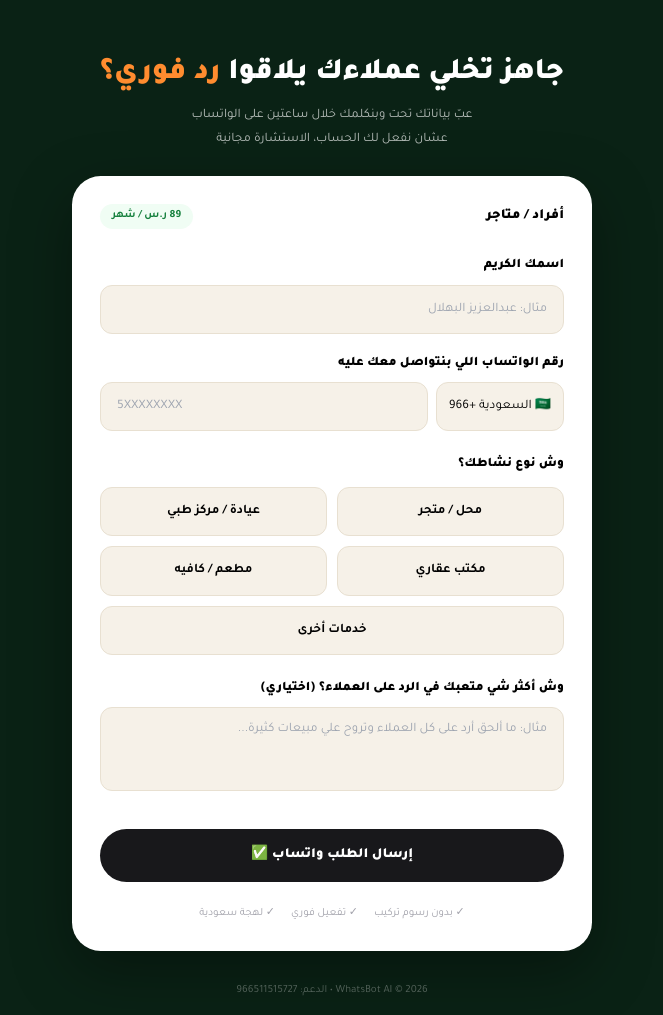
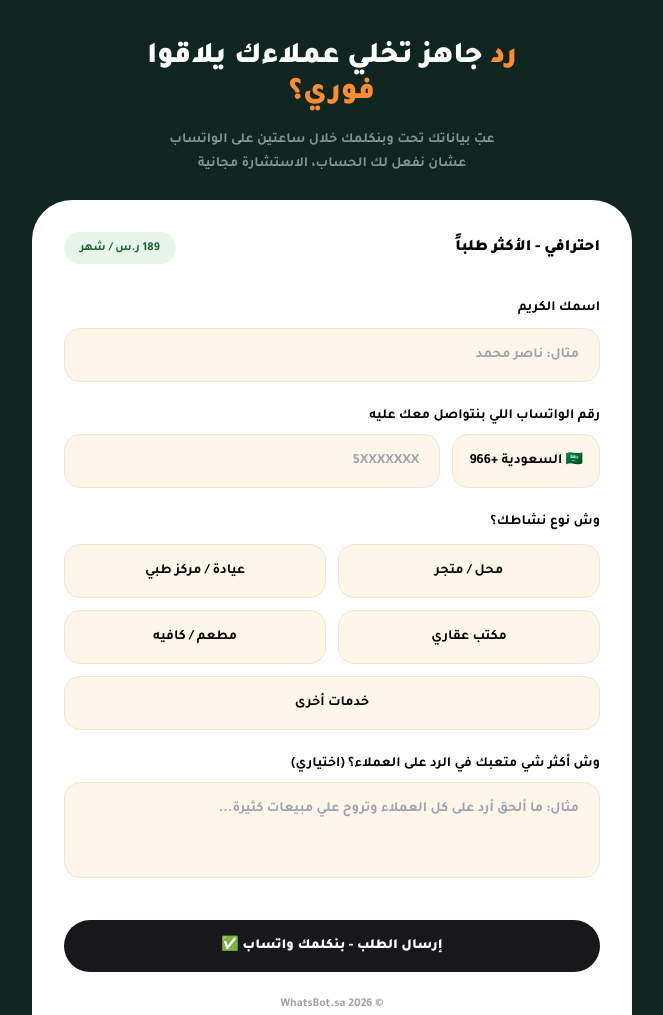
Before and after one commit to 3zo900/whatsbot, a website: page public/order.html in a window 1280 px wide. Shown: the top 1015 px of the page, without its empty margins (308-971 px from the left). Drawn offline with nearby package versions, Linux system fonts and the light colour scheme.

Commit message:
Update order.html

```diff
--- a/public/order.html
+++ b/public/order.html
@@ -2,103 +2,50 @@
 <html lang="ar" dir="rtl">
 <head>
 <meta charset="UTF-8"><meta name="viewport" content="width=device-width,initial-scale=1">
-<title>طلب اشتراك - WhatsBot AI</title>
+<title>إتمام الاشتراك - WhatsBot</title>
 <script src="https://cdn.tailwindcss.com"></script>
-<link href="https://fonts.googleapis.com/css2?family=Tajawal:wght@400;700;800;900&display=swap" rel="stylesheet">
-<style>body{font-family:'Tajawal',sans-serif;background:#0a2215}</style>
+<link href="https://fonts.googleapis.com/css2?family=Tajawal:wght@700;800;900&display=swap" rel="stylesheet">
+<style>body{font-family:Tajawal;background:#0f2620}</style>
 </head>
-<body class="min-h-screen p-4 md:p-8">
-<div class="max-w-[520px] mx-auto">
+<body class="min-h-screen">
 
-<!-- الهيدر -->
-<div class="text-center text-white py-6">
-<h1 class="text-[26px] md:text-[30px] font-black leading-[1.2]">
-جاهز تخلي عملاءك يلاقوا <span class="text-[#ff8c2f]">رد فوري؟</span>
-</h1>
-<p class="text-white/70 text-[13px] mt-3 leading-6">
-عبّ بياناتك تحت وبنكلمك خلال ساعتين على الواتساب<br>عشان نفعل لك الحساب، الاستشارة مجانية
-</p>
+<div class="bg-[#0f2620] text-center pt-10 pb-8 px-6">
+<h1 class="text-2xl md:text-3xl font-black leading-tight"><span class="text-[#ff8c32]">رد</span> <span class="text-white">جاهز تخلي عملاءك يلاقوا</span><br><span class="text-[#ff8c32]">فوري؟</span></h1>
+<p class="text-white/50 text-sm mt-4 leading-6 max-w-md mx-auto">عبّ بياناتك تحت وبنكلمك خلال ساعتين على الواتساب<br>عشان نفعل لك الحساب، الاستشارة مجانية</p>
 </div>
 
-<!-- الكارد -->
-<div class="bg-white rounded-[1.8rem] p-6 md:p-7 shadow-[0_20px_60px_rgba(0,0,0,.35)]">
+<div class="bg-white rounded-t-[2.5rem] p-6 md:p-8 max-w-[600px] mx-auto -mt-2 min-h-screen">
 
-<div class="flex justify-between items-center mb-6">
-<div class="font-black text-sm">أفراد / متاجر</div>
-<div id="pPrice" class="text-[11px] bg-[#f0fdf4] text-green-700 px-3 py-1 rounded-full font-bold">89 ر.س / شهر</div>
+<div class="flex justify-between items-center mb-8">
+<div class="font-black">احترافي - الأكثر طلباً</div>
+<div class="bg-[#e8f5e9] text-[#166534] text-xs px-4 py-2 rounded-full font-bold">189 ر.س / شهر</div>
 </div>
 
-<label class="text-[13px] font-black">اسمك الكريم</label>
-<input id="name" placeholder="مثال: عبدالعزيز البهلال" class="w-full mt-2 bg-[#f6f1e8] border border-[#e8e0d1] rounded-[12px] px-4 py-3.5 text-[13px] focus:outline-none focus:border-[#22c55e]">
+<label class="font-bold text-sm">اسمك الكريم</label>
+<input placeholder="مثال: ناصر محمد" class="w-full bg-[#fdf6e9] border border-[#f0e6d3] rounded-2xl px-5 py-4 mt-2 text-sm focus:outline-none focus:border-zinc-900 placeholder:text-zinc-400">
 
-<label class="text-[13px] font-black mt-5 block">رقم الواتساب اللي بنتواصل معك عليه</label>
-<div class="flex gap-2 mt-2">
-<div class="bg-[#f6f1e8] border border-[#e8e0d1] rounded-[12px] px-3 py-3.5 text-[13px] flex items-center gap-2">
-🇸🇦 السعودية +966
-</div>
-<input id="phone" placeholder="5XXXXXXXX" class="flex-1 bg-[#f6f1e8] border border-[#e8e0d1] rounded-[12px] px-4 py-3.5 text-[13px] ltr text-left focus:outline-none focus:border-[#22c55e]" dir="ltr">
+<label class="font-bold text-sm mt-6 block">رقم الواتساب اللي بنتواصل معك عليه</label>
+<div class="flex gap-3 mt-2">
+<div class="bg-[#fdf6e9] border border-[#f0e6d3] rounded-2xl px-4 py-4 text-sm flex items-center gap-2">🇸🇦 السعودية +966</div>
+<input placeholder="5XXXXXXX" class="flex-1 bg-[#fdf6e9] border border-[#f0e6d3] rounded-2xl px-5 py-4 text-sm focus:outline-none">
 </div>
 
-<label class="text-[13px] font-black mt-6 block">وش نوع نشاطك؟</label>
-<div class="grid grid-cols-2 gap-2.5 mt-3">
-<button type="button" onclick="setType(this,'محل / متجر')" class="type-btn bg-[#f6f1e8] border border-[#e8e0d1] rounded-[12px] py-3.5 text-[13px] font-bold hover:border-zinc-900">محل / متجر</button>
-<button type="button" onclick="setType(this,'عيادة / مركز طبي')" class="type-btn bg-[#f6f1e8] border border-[#e8e0d1] rounded-[12px] py-3.5 text-[13px] font-bold hover:border-zinc-900">عيادة / مركز طبي</button>
-<button type="button" onclick="setType(this,'مكتب عقاري')" class="type-btn bg-[#f6f1e8] border border-[#e8e0d1] rounded-[12px] py-3.5 text-[13px] font-bold hover:border-zinc-900">مكتب عقاري</button>
-<button type="button" onclick="setType(this,'مطعم / كافيه')" class="type-btn bg-[#f6f1e8] border border-[#e8e0d1] rounded-[12px] py-3.5 text-[13px] font-bold hover:border-zinc-900">مطعم / كافيه</button>
-<button type="button" onclick="setType(this,'خدمات أخرى')" class="type-btn bg-[#f6f1e8] border border-[#e8e0d1] rounded-[12px] py-3.5 text-[13px] font-bold hover:border-zinc-900 col-span-2">خدمات أخرى</button>
+<label class="font-bold text-sm mt-6 block">وش نوع نشاطك؟</label>
+<div class="grid grid-cols-2 gap-3 mt-3">
+<button class="bg-[#fdf6e9] border border-[#f0e6d3] rounded-2xl py-4 text-sm font-bold">محل / متجر</button>
+<button class="bg-[#fdf6e9] border border-[#f0e6d3] rounded-2xl py-4 text-sm font-bold">عيادة / مركز طبي</button>
+<button class="bg-[#fdf6e9] border border-[#f0e6d3] rounded-2xl py-4 text-sm font-bold">مكتب عقاري</button>
+<button class="bg-[#fdf6e9] border border-[#f0e6d3] rounded-2xl py-4 text-sm font-bold">مطعم / كافيه</button>
+<button class="col-span-2 bg-[#fdf6e9] border border-[#f0e6d3] rounded-2xl py-4 text-sm font-bold">خدمات أخرى</button>
 </div>
 
-<label class="text-[13px] font-black mt-6 block">وش أكثر شي متعبك في الرد على العملاء؟ (اختياري)</label>
-<textarea id="challenge" rows="3" placeholder="مثال: ما ألحق أرد على كل العملاء وتروح علي مبيعات كثيرة..." class="w-full mt-2 bg-[#f6f1e8] border border-[#e8e0d1] rounded-[12px] px-4 py-3 text-[13px] focus:outline-none focus:border-[#22c55e] resize-none"></textarea>
+<label class="font-bold text-sm mt-6 block">وش أكثر شي متعبك في الرد على العملاء؟ (اختياري)</label>
+<textarea placeholder="مثال: ما ألحق أرد على كل العملاء وتروح علي مبيعات كثيرة..." class="w-full bg-[#fdf6e9] border border-[#f0e6d3] rounded-2xl px-5 py-4 mt-2 text-sm h-24 resize-none focus:outline-none"></textarea>
 
-<button onclick="submitOrder()" id="submitBtn" class="w-full mt-7 bg-zinc-900 text-white rounded-full py-4 font-black text-[14px]">إرسال الطلب واتساب ✅</button>
+<button class="w-full bg-zinc-900 text-white rounded-full py-4 font-black text-sm mt-8">إرسال الطلب - بنكلمك واتساب ✅</button>
 
-<div id="msg" class="hidden mt-5 bg-[#f0fdf4] border-2 border-[#22c55e] rounded-[1.2rem] p-5 text-center">
-<div class="text-[28px]">🎉</div>
-<div class="font-black text-[15px] mt-2">شكراً لك سيتم التواصل معك من قبل فريق العملاء على الواتساب</div>
-<div class="text-[12px] text-zinc-500 mt-2 leading-5">وصلنا طلبك بنكلمك خلال ساعتين ونفعل لك المتجر، لا تشيل هم الفزعة جاية 😎</div>
+<div class="text-center text-xs text-zinc-400 mt-6">© 2026 WhatsBot.sa</div>
 </div>
 
-<div class="flex justify-center gap-4 mt-6 text-[11px] text-zinc-400">
-<span>✓ بدون رسوم تركيب</span><span>✓ تفعيل فوري</span><span>✓ لهجة سعودية</span>
-</div>
-
-</div>
-
-<div class="text-center text-white/30 text-[11px] mt-8">WhatsBot AI © 2026 • الدعم: 966511515727</div>
-</div>
-
-<script>
-const params=new URLSearchParams(location.search); const plan=params.get('plan')||'individual';
-const plans={individual:{name:'أفراد / متاجر',price:'89 ر.س / شهر'},pro:{name:'احترافي - الأكثر طلباً',price:'189 ر.س / شهر'},enterprise:{name:'شركات / مؤسسات',price:'399 ر.س / شهر'}};
-document.getElementById('pPrice').innerText=plans[plan]?.price||plans.individual.price;
-document.querySelector('.font-black.text-sm').innerText=plans[plan]?.name||'أفراد / متاجر';
-let selectedType='';
-function setType(el,v){
- document.querySelectorAll('.type-btn').forEach(b=>{b.classList.remove('bg-zinc-900','text-white','border-zinc-900'); b.classList.add('bg-[#f6f1e8]','border-[#e8e0d1]')});
- el.classList.remove('bg-[#f6f1e8]','border-[#e8e0d1]'); el.classList.add('bg-zinc-900','text-white','border-zinc-900');
- selectedType=v;
-}
-async function submitOrder(){
- const name=document.getElementById('name').value.trim();
- const phone=document.getElementById('phone').value.trim();
- if(!name){ alert('يا هلا، اكتب اسمك الكريم'); return; }
- if(!phone||phone.length<9){ alert('اكتب رقم واتسابك صحيح عشان نكلمك'); return; }
- if(!selectedType){ alert('اختر نوع نشاطك'); return; }
- document.getElementById('submitBtn').innerText='جاري الإرسال...';
- document.getElementById('submitBtn').disabled=true;
- const data={name,phone,type:selectedType,challenge:document.getElementById('challenge').value,plan};
- try{
-  await fetch('/api/orders',{method:'POST',headers:{'Content-Type':'application/json'},body:JSON.stringify(data)});
-  document.getElementById('msg').classList.remove('hidden');
-  document.getElementById('submitBtn').innerText='تم الإرسال ✅';
-  window.scrollTo({top:document.body.scrollHeight,behavior:'smooth'});
- }catch(e){
-  alert('صار خطأ حاول مرة ثانية');
-  document.getElementById('submitBtn').innerText='إرسال الطلب واتساب ✅';
-  document.getElementById('submitBtn').disabled=false;
- }
-}
-</script>
 </body>
 </html>
```
